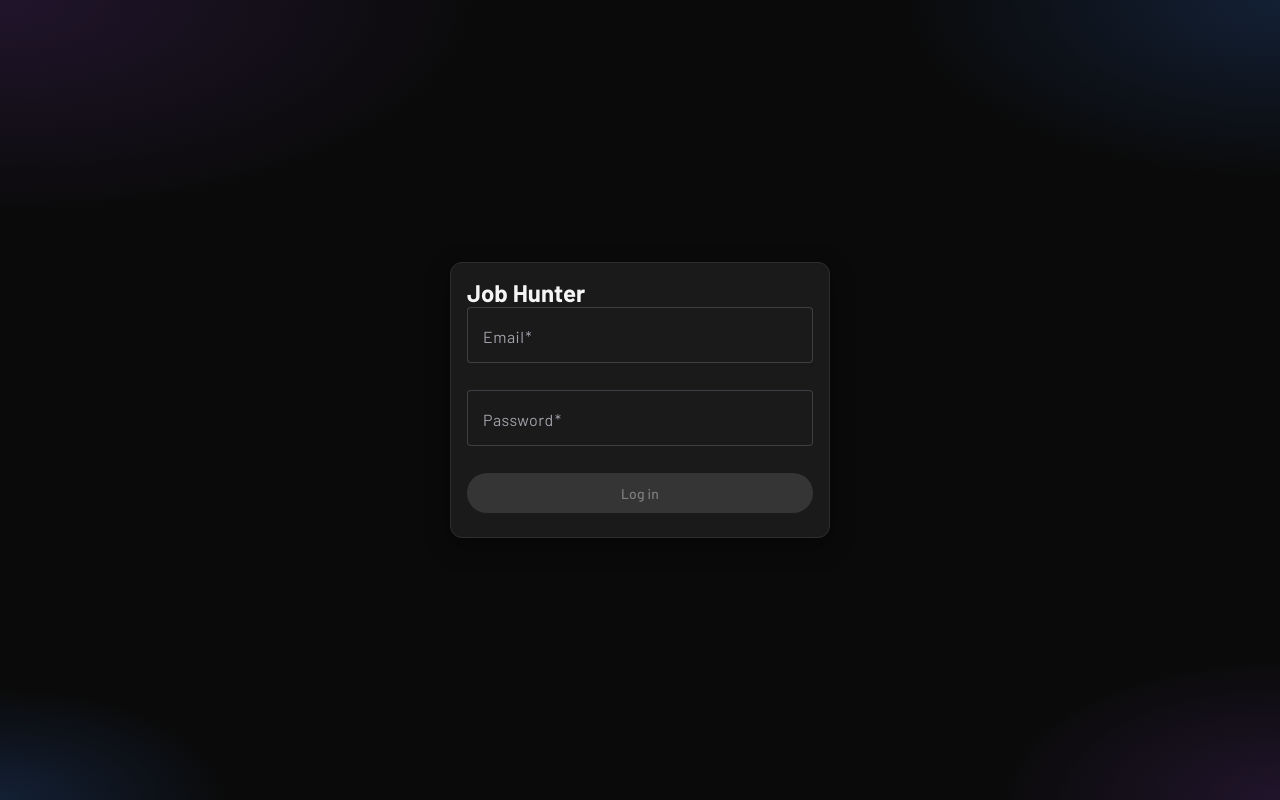
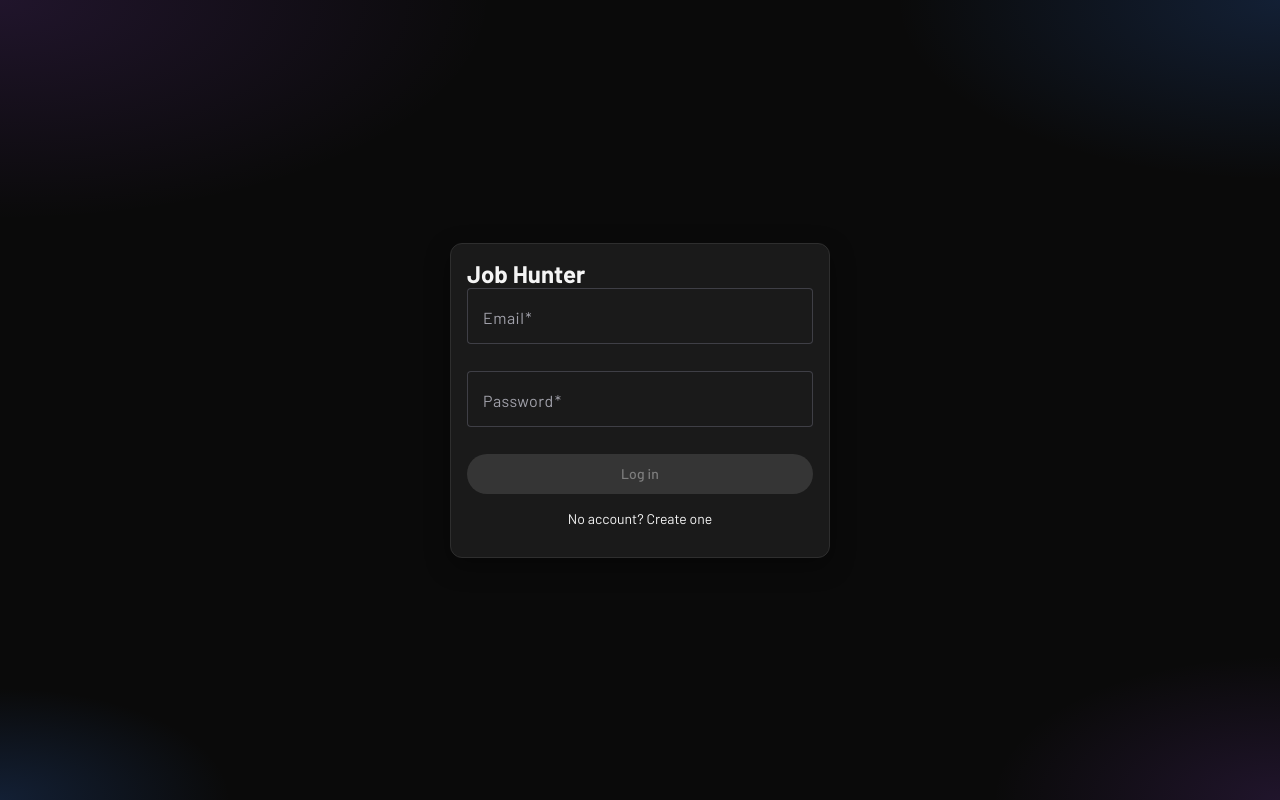
Before and after one commit to igrdevelop/job-hunter-site, an Angular app: page /login in a window 1280 px wide. Built offline with nearby package versions, Linux system fonts and the light colour scheme.

Commit message:
feat(s2): add /signup and /verify routes, create-account link on login, unverified email banner

```diff
--- a/src/app/app.html
+++ b/src/app/app.html
@@ -1,5 +1,12 @@
 @if (authService.isLoggedIn()) {
   <app-header />
+}
+
+@if (authService.needsEmailVerification()) {
+  <div class="verify-banner">
+    Your email address is not verified. Check your inbox or
+    <a routerLink="/verify">resend the verification email</a>.
+  </div>
 }
 
 <main class="app-content" [class.app-content--chrome]="authService.isLoggedIn()">
--- a/src/app/app.routes.ts
+++ b/src/app/app.routes.ts
@@ -8,6 +8,14 @@ export const routes: Routes = [
   {
     path: 'login',
     loadComponent: () => import('./features/login/login.component').then((m) => m.LoginComponent),
+  },
+  {
+    path: 'signup',
+    loadComponent: () => import('./features/signup/signup.component').then((m) => m.SignupComponent),
+  },
+  {
+    path: 'verify',
+    loadComponent: () => import('./features/verify/verify.component').then((m) => m.VerifyComponent),
   },
   {
     path: '',
--- a/src/app/app.scss
+++ b/src/app/app.scss
@@ -23,6 +23,20 @@
   margin: 0 auto;
 }
 
+.verify-banner {
+  background: color-mix(in srgb, var(--color-warn, #f59e0b) 15%, transparent);
+  border-bottom: 1px solid color-mix(in srgb, var(--color-warn, #f59e0b) 40%, transparent);
+  color: var(--color-text-primary);
+  font-size: 0.875rem;
+  padding: 10px var(--space-6);
+  text-align: center;
+
+  a {
+    color: var(--color-accent);
+    text-decoration: underline;
+  }
+}
+
 /* Routed page components are siblings of router-outlet — fill the shell main area */
 .app-content--chrome > :not(router-outlet) {
   flex: 1 1 auto;
--- a/src/app/app.ts
+++ b/src/app/app.ts
@@ -1,12 +1,12 @@
 import { ChangeDetectionStrategy, Component, inject } from '@angular/core';
-import { RouterOutlet } from '@angular/router';
+import { RouterLink, RouterOutlet } from '@angular/router';
 import { AuthService } from './core/auth/auth.service';
 import { HeaderComponent } from './shared/header/header.component';
 import { FooterComponent } from './shared/footer/footer.component';
 
 @Component({
   selector: 'app-root',
-  imports: [RouterOutlet, HeaderComponent, FooterComponent],
+  imports: [RouterOutlet, RouterLink, HeaderComponent, FooterComponent],
   templateUrl: './app.html',
   styleUrl: './app.scss',
   changeDetection: ChangeDetectionStrategy.OnPush,
--- a/src/app/features/login/login.component.html
+++ b/src/app/features/login/login.component.html
@@ -33,6 +33,8 @@
             Log in
           }
         </button>
+
+        <p class="footer-link">No account? <a routerLink="/signup">Create one</a></p>
       </form>
     </mat-card-content>
   </mat-card>
--- a/src/app/features/login/login.component.scss
+++ b/src/app/features/login/login.component.scss
@@ -31,3 +31,19 @@
   color: var(--color-error);
   font-size: 0.875rem;
 }
+
+.footer-link {
+  text-align: center;
+  font-size: 0.875rem;
+  margin-top: 8px;
+  color: var(--color-text-secondary);
+
+  a {
+    color: var(--color-accent);
+    text-decoration: none;
+
+    &:hover {
+      text-decoration: underline;
+    }
+  }
+}
--- a/src/app/features/login/login.component.ts
+++ b/src/app/features/login/login.component.ts
@@ -1,6 +1,6 @@
 import { ChangeDetectionStrategy, Component, inject, signal } from '@angular/core';
 import { ReactiveFormsModule, FormBuilder, Validators } from '@angular/forms';
-import { Router } from '@angular/router';
+import { Router, RouterLink } from '@angular/router';
 import { MatCardModule } from '@angular/material/card';
 import { MatFormFieldModule } from '@angular/material/form-field';
 import { MatInputModule } from '@angular/material/input';
@@ -10,9 +10,9 @@ import { AuthService } from '../../core/auth/auth.service';
 
 @Component({
   selector: 'app-login',
-
   imports: [
     ReactiveFormsModule,
+    RouterLink,
     MatCardModule,
     MatFormFieldModule,
     MatInputModule,
--- a/src/app/features/signup/signup.component.scss
+++ b/src/app/features/signup/signup.component.scss
@@ -1,5 +1,3 @@
-@use '../../styles/mixins' as m;
-
 .login-page {
   display: flex;
   align-items: center;
```
